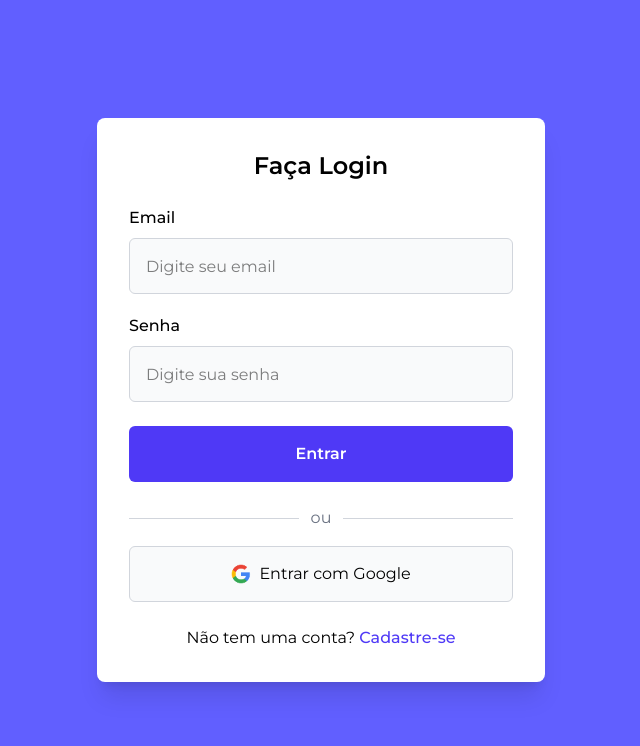
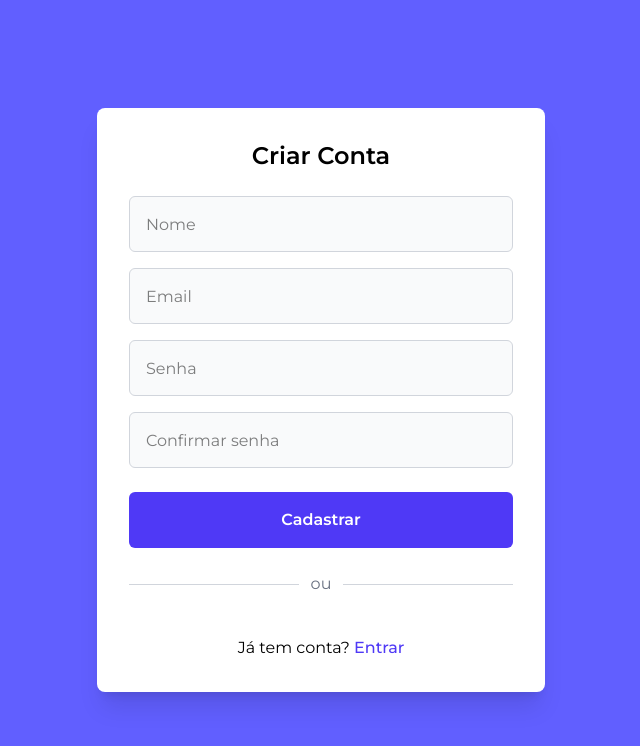
Before and after one commit to Lancellot/vou-ali-react-ts-tailwind, a React (Vite) app: page /cadastro in a window 1280 px wide. Shown: the top 746 px of the page, without its empty margins (319-959 px from the left). Built offline with nearby package versions, Linux system fonts and the light colour scheme; no server answers.

Commit message:
page(cadastro): implementação do cadastro e login com google

```diff
--- a/index.html
+++ b/index.html
@@ -9,6 +9,7 @@
       href="https://fonts.googleapis.com/css2?family=Montserrat:wght@100;200;300;400;500;600;700;800;900&display=swap"
       rel="stylesheet"
     />
+    <script async src="https://accounts.google.com/gsi/client"></script>
     <meta name="viewport" content="width=device-width, initial-scale=1.0" />
     <title>Vou Ali: Viagens organizadas</title>
   </head>
--- a/src/App.tsx
+++ b/src/App.tsx
@@ -3,6 +3,7 @@ import './App.css'
 import Login from './pages/login/Login'
 import { AuthProvider } from './contexts/AuthContext'
 import { ToastContainer } from 'react-toastify'
+import Cadastro from './pages/cadastro/Cadastro'
 
 function App() {
 
@@ -18,6 +19,8 @@ function App() {
 
             <main>
               <Routes>
+                <Route path='/cadastro' element={<Cadastro />} />
+                <Route path='/login' element={<Login />} />
                 <Route path='*' element={<Login />} />
                 <Route path='/' element={<Login />} />
               </Routes>
--- a/src/contexts/AuthContext.tsx
+++ b/src/contexts/AuthContext.tsx
@@ -1,13 +1,19 @@
-import { createContext, useState, type ReactNode } from 'react';
-
+import {
+    createContext,
+    useCallback,
+    useEffect,
+    useState,
+    type ReactNode,
+} from 'react';
 import type { UsuarioLogin } from '../models/UsuarioLogin';
 import { login } from '../services/Service';
 import { ToastAlerta } from '../utils/ToastAlerta';
 
 interface AuthContextProps {
     usuario: UsuarioLogin;
+    handleLogin(usuario: UsuarioLogin): Promise<void>;
+    handleLoginGoogle(token: string): Promise<void>;
     handleLogout(): void;
-	handleLogin(usuario: UsuarioLogin): Promise<void>;
     isLoading: boolean;
     isAuthenticated: boolean;
 }
@@ -21,45 +27,108 @@ const usuarioInicial: UsuarioLogin = {
     nome: '',
     email: '',
     senha: '',
-	token: localStorage.getItem('token') ?? '',
+    token: '',
 };
 
-export const AuthContext = createContext<AuthContextProps>({} as AuthContextProps);
+export const AuthContext = createContext<AuthContextProps>(
+    {} as AuthContextProps
+);
 
 export function AuthProvider({ children }: AuthProviderProps) {
-	const [usuario, setUsuario] = useState<UsuarioLogin>(usuarioInicial);
-	const [isLoading, setIsLoading] = useState<boolean>(false);
+    const [usuario, setUsuario] = useState<UsuarioLogin>(() => {
+        const storageToken = localStorage.getItem('token');
+        const storageNome = localStorage.getItem('nome');
+        const storageEmail = localStorage.getItem('email');
 
-	async function handleLogin(usuarioLogin: UsuarioLogin) {
-		setIsLoading(true);
-
-		try {
-			await login('/usuarios/logar', usuarioLogin, setUsuario);
-			ToastAlerta('Usuário foi autenticado com sucesso!', 'sucesso');
-		} catch {
-			ToastAlerta('Os dados do Usuário estão inconsistentes!', 'erro');
+        if (storageToken) {
+            return {
+                ...usuarioInicial,
+                token: storageToken,
+                nome: storageNome ?? '',
+                email: storageEmail ?? '',
+            };
         }
 
+        return usuarioInicial;
+    });
+
+    const [isLoading, setIsLoading] = useState(false);
+
+    const isAuthenticated = Boolean(usuario.token);
+
+    useEffect(() => {
+        if (usuario.token) {
+            localStorage.setItem('token', usuario.token);
+            localStorage.setItem('nome', usuario.nome || '');
+            localStorage.setItem('email', usuario.email || '');
+        }
+    }, [usuario]);
+
+    const handleLogin = useCallback(async (usuarioLogin: UsuarioLogin) => {
+        setIsLoading(true);
+        try {
+            await login(
+                '/usuarios/logar',
+                usuarioLogin,
+                (data: UsuarioLogin) => {
+                    setUsuario(data);
+                }
+            );
+            ToastAlerta('Login realizado com sucesso!', 'sucesso');
+        } catch {
+            ToastAlerta('Email ou senha inválidos!', 'erro');
+        } finally {
             setIsLoading(false);
         }
+    }, []);
 
-	function handleLogout() {
-		localStorage.removeItem('token');
-		setUsuario({
-			id: 0,
-			nome: '',
-			email: '',
-			senha: '',
-			token: '',
-		});
-		ToastAlerta('Usuário deslogado com sucesso!', 'sucesso');
+    const handleLoginGoogle = useCallback(async (credential: string) => {
+        setIsLoading(true);
+        try {
+            const response = await fetch(
+                `${import.meta.env.VITE_API_URL}/usuarios/google`,
+                {
+                    method: 'POST',
+                    headers: {
+                        'Content-Type': 'application/json',
+                    },
+                    body: JSON.stringify({ credential }),
+                }
+            );
+
+            if (!response.ok) {
+                const errorText = await response.text();
+                console.error('Erro na resposta do servidor:', errorText);
+                throw new Error(`Erro ${response.status}: ${errorText}`);
             }
 
-	const isAuthenticated = usuario.token !== '';
+            const data: UsuarioLogin = await response.json();
+            setUsuario(data);
+            ToastAlerta('Login com Google realizado com sucesso!', 'sucesso');
+        } catch (error) {
+            console.error('Erro ao autenticar com Google:', error);
+            ToastAlerta('Erro ao autenticar com Google', 'erro');
+        } finally {
+            setIsLoading(false);
+        }
+    }, []);
+
+    const handleLogout = useCallback(() => {
+        localStorage.clear();
+        setUsuario(usuarioInicial);
+        ToastAlerta('Logout realizado com sucesso!', 'sucesso');
+    }, []);
 
     return (
         <AuthContext.Provider
-			value={{ usuario, handleLogout, handleLogin, isAuthenticated, isLoading }}
+            value={{
+                usuario,
+                handleLogin,
+                handleLoginGoogle,
+                handleLogout,
+                isLoading,
+                isAuthenticated,
+            }}
         >
             {children}
         </AuthContext.Provider>
--- /dev/null
+++ b/src/pages/cadastro/Cadastro.tsx
@@ -0,0 +1,258 @@
+import { useEffect, useRef, useState, type ChangeEvent, type FormEvent } from 'react';
+import { Link, useNavigate } from 'react-router-dom';
+import { ClipLoader } from 'react-spinners';
+
+import type { Usuario } from '../../models/Usuario';
+import { cadastrarUsuario } from '../../services/Service';
+import { ToastAlerta } from '../../utils/ToastAlerta';
+
+type GoogleCredentialResponse = {
+	credential?: string;
+};
+
+type GoogleDecodedCredential = {
+	name?: string;
+	email?: string;
+	sub?: string;
+};
+
+function Cadastro() {
+	const navigate = useNavigate();
+	const [isLoading, setIsLoading] = useState(false);
+	const [confirmaSenha, setConfirmaSenha] = useState('');
+	const googleButtonRef = useRef<HTMLDivElement | null>(null);
+	const isMountedRef = useRef(true);
+
+	const [usuario, setUsuario] = useState<Usuario>({
+		id: 0,
+		nome: '',
+		email: '',
+		senha: '',
+	});
+
+	function atualizarEstado(e: ChangeEvent<HTMLInputElement>) {
+		setUsuario({
+			...usuario,
+			[e.target.name]: e.target.value,
+		});
+	}
+
+	function handleConfirmaSenha(e: ChangeEvent<HTMLInputElement>) {
+		setConfirmaSenha(e.target.value);
+	}
+
+	function decodeGoogleCredential(credential: string): GoogleDecodedCredential {
+		const payload = credential.split('.')[1];
+
+		if (!payload) {
+			throw new Error('Credential inválida');
+		}
+
+		const base64 = payload.replace(/-/g, '+').replace(/_/g, '/');
+		const paddedBase64 = base64.padEnd(base64.length + ((4 - (base64.length % 4)) % 4), '=');
+		const jsonPayload = decodeURIComponent(
+			atob(paddedBase64)
+				.split('')
+				.map((character) => `%${character.charCodeAt(0).toString(16).padStart(2, '0')}`)
+				.join(''),
+		);
+
+		return JSON.parse(jsonPayload) as GoogleDecodedCredential;
+	}
+
+	async function cadastrarGoogleUsuario(response: GoogleCredentialResponse) {
+		try {
+			if (!response.credential) {
+				throw new Error('Credential não recebida');
+			}
+
+			const decoded = decodeGoogleCredential(response.credential);
+
+			if (!decoded.name || !decoded.email) {
+				throw new Error('Dados do Google incompletos');
+			}
+
+			const senhaGoogle = `Google@${decoded.sub ?? Date.now().toString(36)}`;
+
+			const usuarioGoogle: Usuario = {
+				nome: decoded.name,
+				email: decoded.email,
+				senha: senhaGoogle,
+			};
+
+			if (isMountedRef.current) {
+				setIsLoading(true);
+			}
+
+			await cadastrarUsuario('/usuarios/cadastrar', usuarioGoogle, () => {});
+			ToastAlerta('Cadastro com Google realizado com sucesso!', 'sucesso');
+			navigate('/login');
+		} catch {
+			ToastAlerta('Erro ao cadastrar com Google', 'erro');
+		} finally {
+			if (isMountedRef.current) {
+				setIsLoading(false);
+			}
+		}
+	}
+
+	async function cadastrarNovoUsuario(e: FormEvent<HTMLFormElement>) {
+		e.preventDefault();
+
+		if (confirmaSenha !== usuario.senha || usuario.senha.length < 8) {
+			ToastAlerta('Dados inválidos', 'erro');
+			return;
+		}
+
+		if (isMountedRef.current) {
+			setIsLoading(true);
+		}
+
+		try {
+			await cadastrarUsuario('/usuarios/cadastrar', usuario, () => {});
+			ToastAlerta('Usuário cadastrado com sucesso!', 'sucesso');
+			navigate('/login');
+		} catch {
+			ToastAlerta('Erro ao cadastrar usuário', 'erro');
+		} finally {
+			if (isMountedRef.current) {
+				setIsLoading(false);
+			}
+		}
+	}
+
+	useEffect(() => {
+		return () => {
+			isMountedRef.current = false;
+		};
+	}, []);
+
+	useEffect(() => {
+		const googleClientId = import.meta.env.VITE_GOOGLE_CLIENT_ID as string | undefined;
+
+		if (!googleClientId) {
+			return undefined;
+		}
+
+		let cancelled = false;
+
+		const initializeGoogleButton = () => {
+			if (cancelled || !googleButtonRef.current) {
+				return false;
+			}
+
+			const google = (window as Window & { google?: any }).google;
+
+			if (!google?.accounts?.id) {
+				return false;
+			}
+
+			google.accounts.id.initialize({
+				client_id: googleClientId,
+				callback: (response: GoogleCredentialResponse) => {
+					void cadastrarGoogleUsuario(response);
+				},
+			});
+
+			google.accounts.id.renderButton(googleButtonRef.current, {
+				theme: 'outline',
+				size: 'large',
+				text: 'signup_with',
+				shape: 'rectangular',
+				width: 320,
+			});
+
+			return true;
+		};
+
+		if (initializeGoogleButton()) {
+			return undefined;
+		}
+
+		const interval = window.setInterval(() => {
+			if (initializeGoogleButton()) {
+				window.clearInterval(interval);
+			}
+		}, 250);
+
+		return () => {
+			cancelled = true;
+			window.clearInterval(interval);
+		};
+	}, []);
+
+	return (
+		<div className="login-container flex min-h-screen items-center justify-center bg-indigo-500 px-4">
+			<div className="w-full max-w-md rounded-lg bg-white p-8 shadow-xl">
+				<form onSubmit={cadastrarNovoUsuario}>
+					<h2 className="mb-6 text-center text-2xl font-semibold">Criar Conta</h2>
+
+					<input
+						type="text"
+						name="nome"
+						placeholder="Nome"
+						value={usuario.nome}
+						onChange={atualizarEstado}
+						className="mb-4 h-14 w-full rounded-md border border-gray-300 bg-gray-50 px-4"
+						required
+					/>
+
+					<input
+						type="email"
+						name="email"
+						placeholder="Email"
+						value={usuario.email}
+						onChange={atualizarEstado}
+						className="mb-4 h-14 w-full rounded-md border border-gray-300 bg-gray-50 px-4"
+						required
+					/>
+
+					<input
+						type="password"
+						name="senha"
+						placeholder="Senha"
+						value={usuario.senha}
+						onChange={atualizarEstado}
+						className="mb-4 h-14 w-full rounded-md border border-gray-300 bg-gray-50 px-4"
+						required
+					/>
+
+					<input
+						type="password"
+						placeholder="Confirmar senha"
+						value={confirmaSenha}
+						onChange={handleConfirmaSenha}
+						className="mb-6 h-14 w-full rounded-md border border-gray-300 bg-gray-50 px-4"
+						required
+					/>
+
+					<button
+						type="submit"
+						disabled={isLoading}
+						className="flex h-14 w-full items-center justify-center rounded-md bg-indigo-600 font-semibold text-white hover:bg-indigo-700"
+					>
+						{isLoading ? <ClipLoader size={22} color="#fff" /> : 'Cadastrar'}
+					</button>
+
+					<div className="relative mt-6 text-center">
+						<span className="relative z-10 bg-white px-3 text-gray-500">ou</span>
+						<div className="absolute left-0 top-1/2 h-px w-full bg-gray-300" />
+					</div>
+
+					<div className="mt-4 flex justify-center">
+						<div ref={googleButtonRef} />
+					</div>
+
+					<p className="mt-6 text-center">
+						Já tem conta?{' '}
+						<Link to="/login" className="font-medium text-indigo-600">
+							Entrar
+						</Link>
+					</p>
+				</form>
+			</div>
+		</div>
+	);
+}
+
+export default Cadastro;
--- a/src/pages/login/Login.tsx
+++ b/src/pages/login/Login.tsx
@@ -1,114 +1,160 @@
 import {
+    useCallback,
     useContext,
     useEffect,
+    useRef,
     useState,
     type ChangeEvent,
     type FormEvent,
-} from "react";
-import { Link, useNavigate } from "react-router-dom";
-import { ClipLoader } from "react-spinners";
+} from 'react';
+import { Link, useNavigate } from 'react-router-dom';
+import { ClipLoader } from 'react-spinners';
 
-import { AuthContext } from "../../contexts/AuthContext";
-import type { UsuarioLogin } from "../../models/UsuarioLogin";
+import { AuthContext } from '../../contexts/AuthContext';
+import type { UsuarioLogin } from '../../models/UsuarioLogin';
+import googleLogo from '../../assets/logos/google.png';
 
-import googleLogo from "../../assets/logos/google.png";
+type GoogleCredentialResponse = {
+    credential?: string;
+};
+
+declare global {
+    interface Window {
+        google: any;
+    }
+}
 
 function Login() {
     const navigate = useNavigate();
+    const { handleLogin, handleLoginGoogle, isLoading, isAuthenticated } =
+        useContext(AuthContext);
 
-    const { usuario, handleLogin, isLoading } = useContext(AuthContext);
+    const [usuarioLogin, setUsuarioLogin] = useState<UsuarioLogin>({
+        email: '',
+        senha: '',
+    } as UsuarioLogin);
 
-    const [usuarioLogin, setUsuarioLogin] = useState({} as UsuarioLogin);
+    const googleInitialized = useRef(false);
+
+    const handleGoogleCallback = useCallback(
+        (response: GoogleCredentialResponse) => {
+            if (response.credential) {
+                handleLoginGoogle(response.credential);
+            }
+        },
+        [handleLoginGoogle]
+    );
+
+    const handleGoogleCallbackRef = useRef(handleGoogleCallback);
 
     useEffect(() => {
-        if (usuario.token !== "") {
-            navigate("/home");
+        if (isAuthenticated) navigate('/home');
+    }, [isAuthenticated, navigate]);
+
+    useEffect(() => {
+        handleGoogleCallbackRef.current = handleGoogleCallback;
+    }, [handleGoogleCallback]);
+
+    useEffect(() => {
+        const clientId = import.meta.env.VITE_GOOGLE_CLIENT_ID;
+        if (!clientId || !window.google || googleInitialized.current) return;
+
+        window.google.accounts.id.initialize({
+            client_id: clientId,
+            callback: (response: GoogleCredentialResponse) => {
+            handleGoogleCallbackRef.current?.(response);
+        },
+    });
+
+        googleInitialized.current = true;
+    }, [handleGoogleCallback]);
+
+    function openGoogleLogin() {
+        if (!window.google) {
+            console.error('Google SDK não carregado');
+            return;
         }
-    }, [usuario, navigate]);
-
-    function atualizarEstado(e: ChangeEvent<HTMLInputElement>) {
-        setUsuarioLogin({
-            ...usuarioLogin,
-            [e.target.name]: e.target.value,
+        window.google.accounts.id.prompt((notification: any) => {
+            console.log('Google prompt notification:', notification);
+            if (notification.isNotDisplayed()) {
+                console.warn(
+                    'Prompt não exibido:',
+                    notification.getNotDisplayedReason()
+                );
+            }
+            if (notification.isSkippedMoment()) {
+                console.warn(
+                    'Prompt pulado:',
+                    notification.getSkippedReason()
+                );
+            }
         });
     }
 
-    function login(e: FormEvent<HTMLFormElement>) {
+    function atualizarEstado(e: ChangeEvent<HTMLInputElement>) {
+        setUsuarioLogin((prev) => ({ ...prev, [e.target.name]: e.target.value }));
+    }
+
+    async function loginSubmit(e: FormEvent<HTMLFormElement>) {
         e.preventDefault();
-        handleLogin(usuarioLogin);
+        await handleLogin(usuarioLogin);
     }
 
     return (
         <div className="login-container min-h-screen flex items-center justify-center bg-indigo-500 px-4">
             <div className="w-full max-w-md bg-white rounded-lg shadow-xl p-8">
-                <form onSubmit={login}>
+                <form onSubmit={loginSubmit}>
                     <h2 className="text-2xl font-semibold text-center mb-6">
                         Faça Login
                     </h2>
 
-                    <div className="mb-5">
-                        <label htmlFor="email" className="block font-medium mb-2">
-                            Email
-                        </label>
-
                     <input
                         type="email"
-                            id="email"
                         name="email"
-                            placeholder="Digite seu email"
-                            value={usuarioLogin.email || ""}
+                        placeholder="Email"
+                        value={usuarioLogin.email}
                         onChange={atualizarEstado}
-                            className="w-full h-14 px-4 rounded-md border border-gray-300 bg-gray-50 focus:outline-none focus:border-indigo-500"
+                        className="mb-4 w-full h-14 px-4 border rounded-md"
                         required
                     />
-                    </div>
-
-                    <div className="mb-6">
-                        <div className="flex justify-between mb-2">
-                            <label htmlFor="senha" className="font-medium">
-                                Senha
-                            </label>
-
-                        </div>
 
                     <input
                         type="password"
-                            id="senha"
                         name="senha"
-                            placeholder="Digite sua senha"
-                            value={usuarioLogin.senha || ""}
+                        placeholder="Senha"
+                        value={usuarioLogin.senha}
                         onChange={atualizarEstado}
-                            className="w-full h-14 px-4 rounded-md border border-gray-300 bg-gray-50 focus:outline-none focus:border-indigo-500"
+                        className="mb-6 w-full h-14 px-4 border rounded-md"
                         required
                     />
-                    </div>
 
                     <button
                         type="submit"
                         disabled={isLoading}
-                        className="w-full h-14 bg-indigo-600 hover:bg-indigo-700 text-white font-semibold rounded-md transition flex justify-center items-center"
+                        className="w-full h-14 bg-indigo-600 text-white rounded-md flex justify-center items-center"
                     >
-                        {isLoading ? (
-                            <ClipLoader size={24} color="#fff" />
-                        ) : (
-                            "Entrar"
-                        )}
+                        {isLoading ? <ClipLoader size={20} color="#fff" /> : 'Entrar'}
                     </button>
-                    <div className="relative text-center mt-6"> <span className="bg-white px-3 relative z-10 text-gray-500"> ou </span> <div className="absolute left-0 top-1/2 w-full h-px bg-gray-300"></div> </div>
+
+                    <div className="relative text-center mt-6">
+                        <span className="bg-white px-3 relative z-10 text-gray-500">
+                            ou
+                        </span>
+                        <div className="absolute left-0 top-1/2 w-full h-px bg-gray-300" />
+                    </div>
+
                     <button
                         type="button"
-                        className="w-full mt-4 flex items-center justify-center gap-2 border border-gray-300 bg-gray-50 rounded-md h-14 hover:bg-gray-100 transition"
+                        onClick={openGoogleLogin}
+                        className="w-full mt-4 flex items-center justify-center gap-2 border rounded-md h-14 hover:bg-gray-100"
                     >
-                        <img src={googleLogo} alt="Google" className="w-5 h-5" />
-                        <span>Entrar com Google</span>
+                        <img src={googleLogo} className="w-5 h-5" />
+                        Entrar com Google
                     </button>
 
                     <p className="text-center mt-6">
-                        Não tem uma conta?{" "}
-                        <Link
-                            to="/cadastro"
-                            className="text-indigo-600 font-medium hover:underline"
-                        >
+                        Não tem conta?{' '}
+                        <Link to="/cadastro" className="text-indigo-600">
                             Cadastre-se
                         </Link>
                     </p>
```
Also changed, not shown: 1 other file (tests, documents, lock files or other folders). Lines whose indentation alone changed are shown as unchanged.
